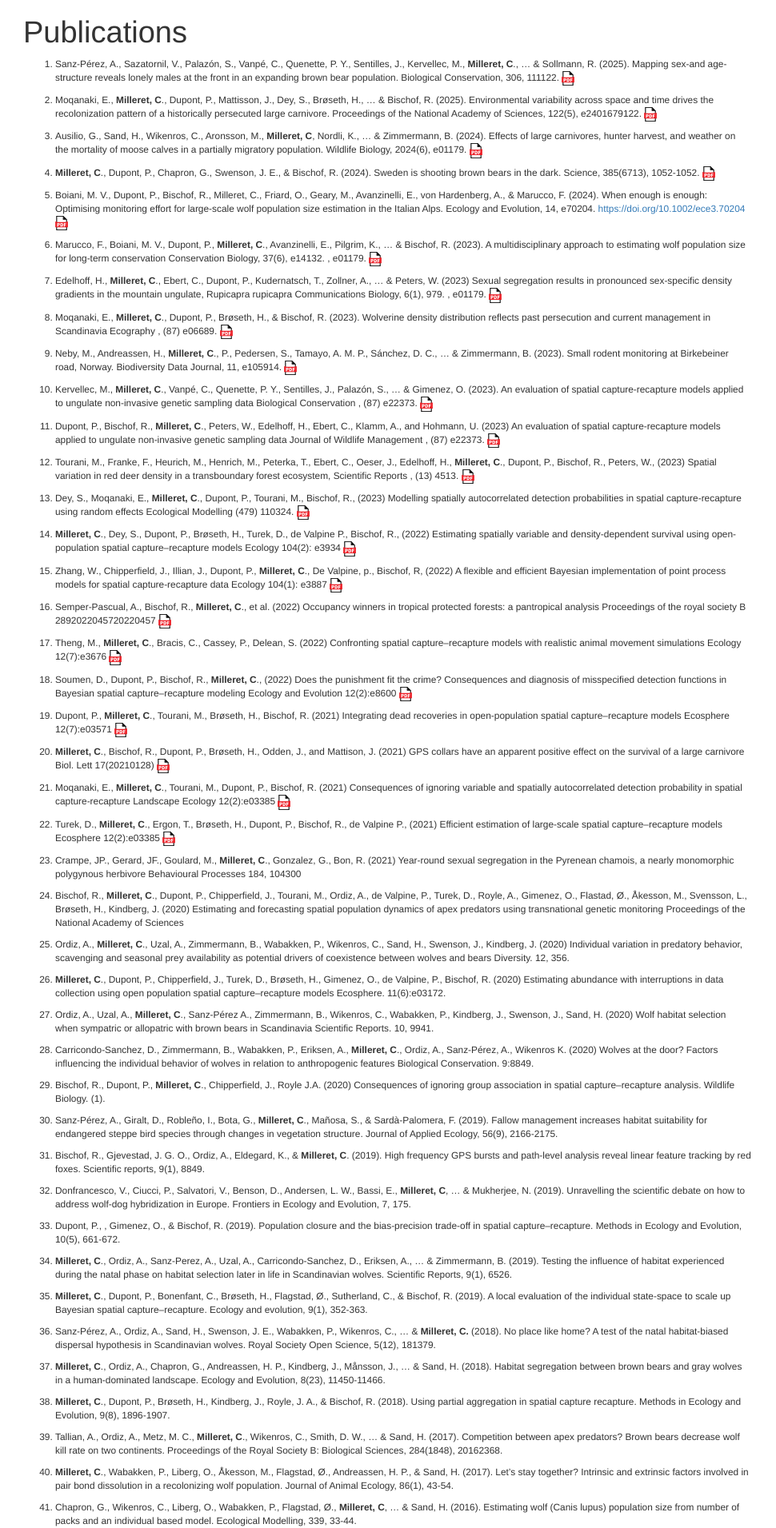
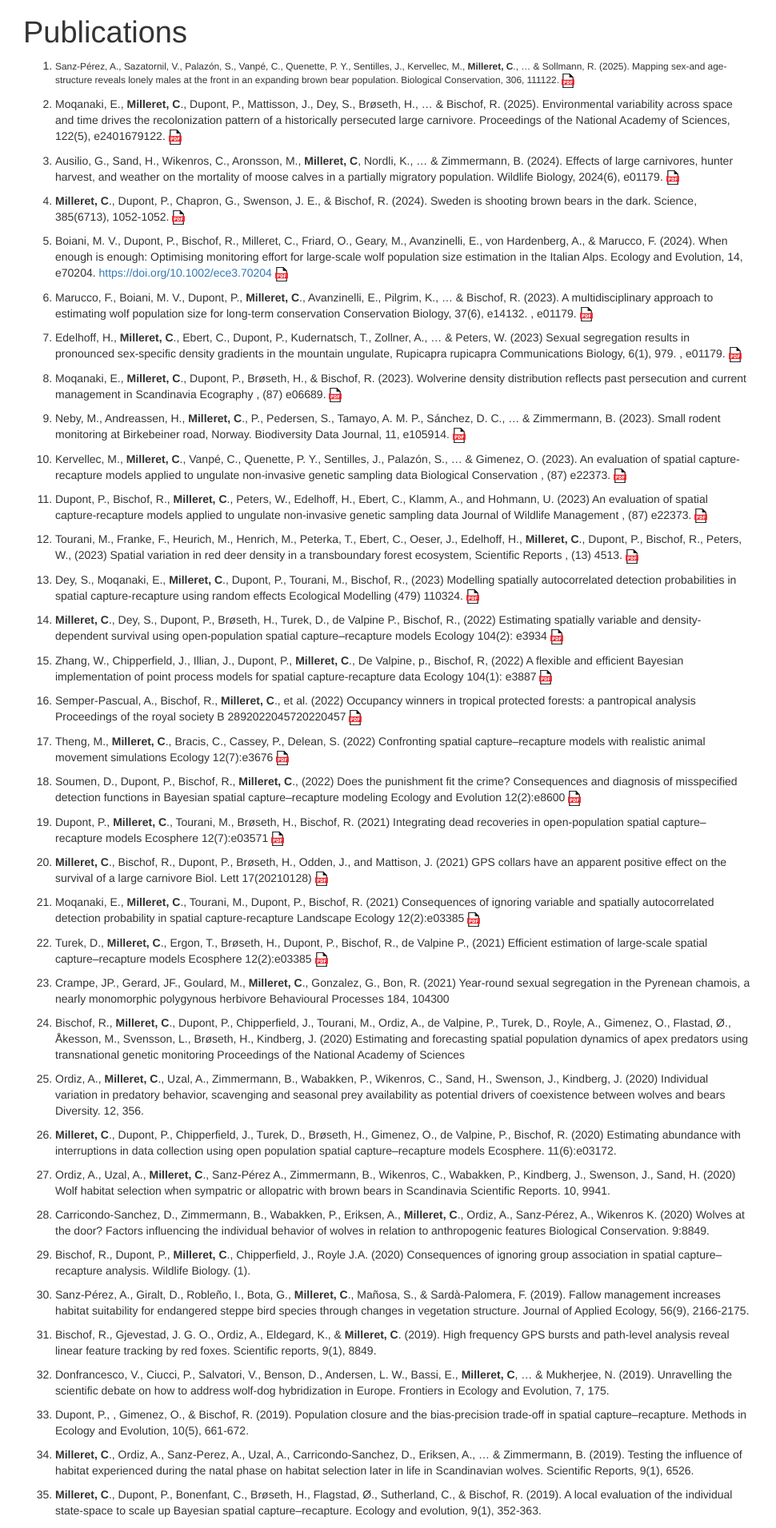
Before and after one commit to Cyril-Milleret/Cyril-Milleret.github.io, a Jekyll site: the page _pages/publication.html, which Jekyll copies as it is, in a window 1280 px wide. Shown: the top 1911 px of the page at 80% size, without its empty margins (156-1126 px from the left). Built offline with Jekyll 4.4.1, drawn with Linux system fonts in a browser that asks for light colours.

Commit message:
update font attempt#2

```diff
--- a/_pages/publication.html
+++ b/_pages/publication.html
@@ -353,16 +353,17 @@ display: none;
 </div>
 
 
-<div style="font-size: 0.85em;">
 <ol style="list-style-type: decimal">
-<li><p>Sanz-Pérez, A., Sazatornil, V., Palazón, S., Vanpé, C., Quenette,
-P. Y., Sentilles, J., Kervellec, M., <strong>Milleret, C</strong>., …
-&amp; Sollmann, R. (2025). Mapping sex-and age-structure reveals lonely
-males at the front in an expanding brown bear population. Biological
+<li><div style="font-size: 0.85em;">
+<p>Sanz-Pérez, A., Sazatornil, V., Palazón, S., Vanpé, C., Quenette, P.
+Y., Sentilles, J., Kervellec, M., <strong>Milleret, C</strong>., … &amp;
+Sollmann, R. (2025). Mapping sex-and age-structure reveals lonely males
+at the front in an expanding brown bear population. Biological
 Conservation, 306, 111122.
 <a href="https://www.sciencedirect.com/science/article/pii/S0006320725001594" target="_blank">
 <img role="img" aria-label="PDF" src="/images/PDF_icon.svg" alt="PDF" width="16" style="vertical-align: middle;">
-</a></p></li>
+</a></p>
+</div></li>
 <li><p>Moqanaki, E., <strong>Milleret, C</strong>., Dupont, P.,
 Mattisson, J., Dey, S., Brøseth, H., … &amp; Bischof, R. (2025).
 Environmental variability across space and time drives the
@@ -609,7 +610,6 @@ al. (2014) Testing the risk of predation hypothesis: the influence of
 recolonizing wolves on habitat use by moose. Oecologia 176,
 69–80.</p></li>
 </ol>
-</div>
 <div id="technical-reports" class="section level1">
 <h1>Technical reports</h1>
 <ol style="list-style-type: decimal">
```
Also changed, not shown: _pages/publication.md (+4 -4 lines).
